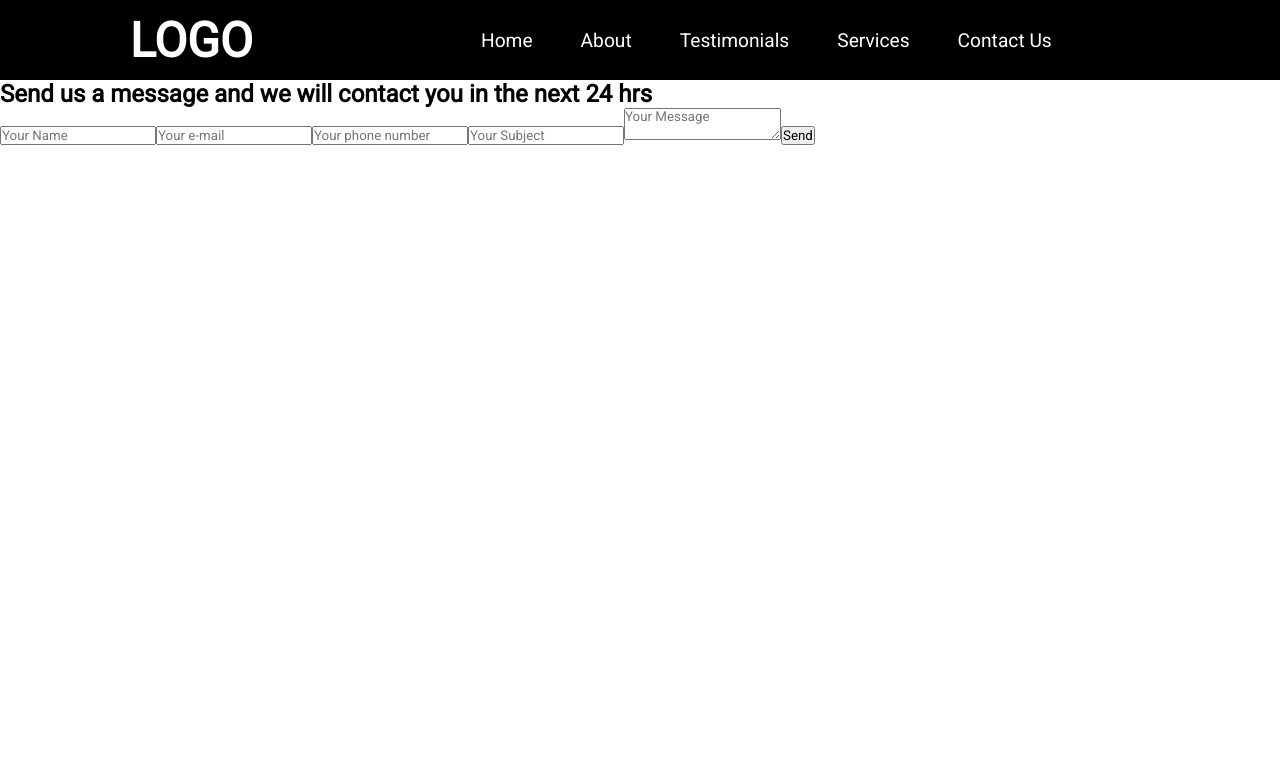
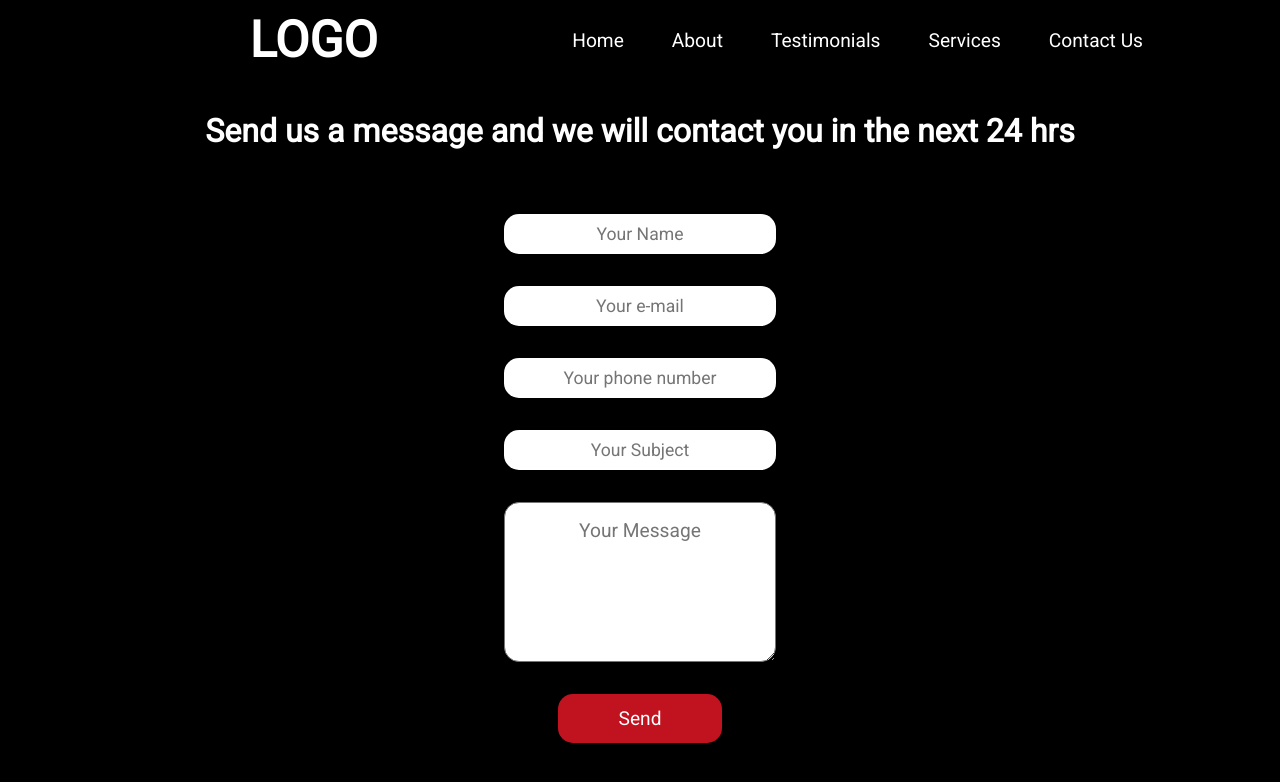
Before and after one commit to podestal/build-right, a React (Vite) app in the folder br-frontend/: page /contact in a window 1280 px wide. Shown: the top 782 px of the page. Built offline with nearby package versions, Linux system fonts and the light colour scheme.

Commit message:
contact form

```diff
--- a/br-frontend/src/App.css
+++ b/br-frontend/src/App.css
@@ -12,31 +12,60 @@ a {
   color: #fff;
 }
 
+body {
+  background-color: #000;
+  color: #fff;
+}
+
+.successful-message {
+  background-color: #70e000;
+  color: #fff;
+  padding: .5rem 1rem;
+  margin-bottom: 1rem;
+  border-radius: 15px;
+}
+
+.error-message {
+  background-color: #c1121f;
+  color: #370617;
+  padding: .5rem 1rem;
+  margin-bottom: 1rem;
+  border-radius: 15px;
+}
+
 .btn-primary {
   color: #fff;
   background-color: #c1121f;
   padding: 1.4rem;
   border-radius: 15px;
   font-size: 1.4rem;
-  max-width: 200px;
+  max-width: 300px;
+  border: none;
 }
 
 .btn-primary:hover {
   background-color: #780000;
 }
 
+.main-container {
+  width: 85%;
+  margin: auto;
+}
+
 .header {
   display: flex;
   justify-content: space-evenly;
   height: 5rem;
-  background-color: black;
+  /* background-color: black; */
   align-items: center;
   color: #fff;
+  position: relative;
 }
 
-.header h1 {
-  font-size: 3rem;
+.header .header-logo {
+  font-size: 25px;
   font-weight: bold;
+  margin: 0 auto;
 }
 
 .header a:hover {
@@ -68,7 +97,7 @@ a {
   background: linear-gradient(rgba(0, 0, 0, 0.7), rgba(0, 0, 0, 0.6)),
   url("./assets/imgs/main-hero.jpg")
   no-repeat center center/cover;
-  height: 89vh;
+  height: 100vh;
   width: 100%;
   position: relative;
   text-align: center;
@@ -84,16 +113,59 @@ a {
   justify-content: space-around;
 }
 
-.hero h1 {
+.hero .hero-content h1 {
   color: #fff;
   font-size: 3.5rem;
   width: 60%;
   line-height: 5rem;
-  margin: 2rem;
 }
 
-.hero a {
+.hero .hero-content a {
   width: 25%;
-  margin: auto;
   text-align: center;
 }
+
+/* Contact */
+
+.contact-container .contact-title {
+  text-align: center;
+  font-size: 2rem;
+  margin: 2rem auto;
+}
+
+.contact-form {
+  display: flex;
+  flex-direction: column;
+  width: 50%;
+  margin: 3rem auto;
+  align-items: center;
+}
+
+.contact-form input {
+  margin: 1rem;
+  height: 2.5rem;
+  width: 50%;
+  border-radius: 15px;
+  text-align: center;
+  border: none;
+  font-size: 1.1rem;
+}
+
+.contact-form textarea {
+  margin: 1rem;
+  margin-bottom: 2rem;
+  height: 10rem;
+  width: 50%;
+  border-radius: 15px;
+  text-align: center;
+  padding: 1rem;
+  font-size: 1.2rem;
+}
+
+.contact-form button {
+  width: 30%;
+  padding: 0.8rem;
+  margin: 2rem auto;
+  font-size: 1.2rem;
+  margin: auto;
+}
--- a/br-frontend/src/App.jsx
+++ b/br-frontend/src/App.jsx
@@ -8,16 +8,22 @@ import ServicesPage from './pages/ServicesPage'
 import Login from './pages/Login'
 import PersistLogin from './components/PersistLogin'
 import Contact from './pages/Contact'
+import { useEffect } from 'react'
 
 
 const App = () => {
 
+  const url = window.location.href
+
+  useEffect(() => {
+    console.log(url)
+  }, [url])
+
   return (
     <div>
-      <Header />
       <Routes>
         <Route element={<PersistLogin />}>
-          <Route path='' element={<Home />}/>
+          <Route path='home' element={<Home />}/>
           <Route path='about' element={<About />}/>
           <Route path='testimonials' element={<Testimonials />}/>
           <Route path='services' element={<ServicesPage />}/>
--- a/br-frontend/src/components/ContactForm.jsx
+++ b/br-frontend/src/components/ContactForm.jsx
@@ -1,6 +1,7 @@
 import React, { useState } from 'react'
 import useMutate from '../hooks/useMutate'
 import { createRequest } from '../api/api'
+import { useNavigate } from 'react-router-dom'
 
 const ContactForm = () => {
 
@@ -8,54 +9,74 @@ const ContactForm = () => {
     const [title, setTitle] = useState("")
     const [email, setEmail] = useState("")
     const [phone, setPhone] = useState("")
-    const [message, setMessage] = useState("")
+    const [description, setDescription] = useState("")
+    const [success, setSuccess] = useState(false)
+    const [error, setError] = useState(false)
+    const [displayMsg, setDisplayMsg] = useState("You successfully sent your information")
 
-    const {mutate: sendRequest} = useMutate(createRequest, '')
+    const navigate = useNavigate()
+
+    const {mutate: sendRequest} = useMutate(createRequest, '', setSuccess, setError, setDisplayMsg)
 
     const handleSubmit = e => {
         e.preventDefault()
+        setSuccess(false)
+        setError(false)
         sendRequest({ contact: {
             name,
             email,
             phone,
-            message,
+            description,
             title,
             completed: false
         }})
+        setName('')
+        setTitle('')
+        setEmail('')
+        setPhone('')
+        setDescription('')
+        // navigate('/home')
     }
 
   return (
-    <form onSubmit={handleSubmit}>
+    <form onSubmit={handleSubmit} className='contact-form'>
+        {success && <p className='successful-message'>{displayMsg}</p>}
+        {error && <p className='error-message'>{displayMsg}</p>}
         <input
+            required
             type='text'
             placeholder='Your Name'
             value={name}
             onChange={e => setName(e.target.value)}
         />
         <input
+            required
             type='email'
             placeholder='Your e-mail'
             value={email}
             onChange={e => setEmail(e.target.value)}
         />
         <input
+            required
             type='tel'
             placeholder='Your phone number'
             value={phone}
             onChange={e => setPhone(e.target.value)}
         />
         <input
+            required
             type='text'
             placeholder='Your Subject'
             value={title}
             onChange={e => setTitle(e.target.value)}
         />
         <textarea
+            required
             placeholder='Your Message'
-            value={message}
-            onChange={e => setMessage(e.target.value)}
+            value={description}
+            onChange={e => setDescription(e.target.value)}
         />
-        <button>Send</button>
+        <button className='btn-primary'>Send</button>
     </form>
   )
 }
--- a/br-frontend/src/components/Header.jsx
+++ b/br-frontend/src/components/Header.jsx
@@ -9,9 +9,9 @@ const Header = () => {
 
   return (
     <header className='header'>
-        <Link to={'/'}><h1>LOGO</h1></Link>
+        <Link className='header-logo' to={'/home  '}><h1>LOGO</h1></Link>
         <nav className='header-nav'>
-            <Link to={'/'}>Home</Link>
+            <Link to={'/home'}>Home</Link>
             <Link to={'/about'}>About</Link>
             <Link to={'/testimonials'}>Testimonials</Link>
             <Link to={'/services'}>Services</Link>
--- a/br-frontend/src/hooks/useMutate.jsx
+++ b/br-frontend/src/hooks/useMutate.jsx
@@ -1,8 +1,7 @@
-import React from 'react'
 import { useMutation } from '@tanstack/react-query'
 import { useQueryClient } from '@tanstack/react-query'
 
-const useMutate = (apiFunction, queryKey) => {
+const useMutate = (apiFunction, queryKey, setSuccess, setError, setDisplayMsg) => {
 
     const queryClient = useQueryClient()
 
@@ -10,8 +9,13 @@ const useMutate = (apiFunction, queryKey) => {
     mutationFn: data => apiFunction(data),
     onSuccess: res => {
         queryClient.invalidateQueries([queryKey])
-        console.log(res)
-    }
+        if (res.message) {
+          setError(true)
+          setDisplayMsg(res.message)
+        } else {
+          setSuccess(true)
+        }
+    },
   })
 }
 
--- a/br-frontend/src/pages/About.jsx
+++ b/br-frontend/src/pages/About.jsx
@@ -1,8 +1,10 @@
 import React from 'react'
+import Header from '../components/Header'
 
 const About = () => {
   return (
-    <div>
+      <div className='main-container'>
+        <Header />
         <h2>Who we are?</h2>
         <p>Allow Buffalo Contractors to be your partner in transforming your space into a functional and captivating environment. Trust us to deliver excellence, quality, and professionalism every step of the way.</p>
         <h2>Our Mission</h2>
--- a/br-frontend/src/pages/Contact.jsx
+++ b/br-frontend/src/pages/Contact.jsx
@@ -2,20 +2,22 @@ import React from 'react'
 import ContactForm from '../components/ContactForm'
 import Requests from '../components/Requests'
 import useAuth from '../hooks/useAuth'
+import Header from '../components/Header'
 
 const Contact = () => {
 
     const {user} = useAuth()
 
   return (
-    <div>
+    <div className='main-container contact-container'>
+        <Header />
         {user
         ?
         <Requests />
         :
         <>
-            <h2>Send us a message and we will contact you in the next 24 hrs</h2>
-            <ContactForm />
+        <h2 className='contact-title'>Send us a message and we will contact you in the next 24 hrs</h2>
+        <ContactForm />
         </>
         }
     </div>
--- a/br-frontend/src/pages/Home.jsx
+++ b/br-frontend/src/pages/Home.jsx
@@ -1,13 +1,17 @@
 import React from 'react'
 import { Link } from 'react-router-dom'
+import Header from '../components/Header'
 
 const Home = () => {
   return (
     <div className='hero'>
+      <div className='main-container'>
+      <Header />
       <dir className='hero-content'>
         <h1>Lorem ipsum, dolor sit amet consectetur adipisicing elit. Exercitationem corporis suscipit </h1>
         <Link to={'/contact'} className='btn-primary '>Get a quote</Link>
       </dir>
+      </div>
     </div>
   )
 }
--- a/br-frontend/src/pages/Login.jsx
+++ b/br-frontend/src/pages/Login.jsx
@@ -4,6 +4,7 @@ import { useMutation } from '@tanstack/react-query'
 import { useNavigate } from 'react-router-dom'
 import useUser from '../hooks/useUser'
 import useAuth from '../hooks/useAuth'
+import Header from '../components/Header'
 
 
 const Login = () => {
@@ -32,7 +33,8 @@ const Login = () => {
     }
 
   return (
-    <div>
+    <div className='main-container'>
+        <Header />
         <form onSubmit={handleLogin}>
             <input
                 type='text'
--- a/br-frontend/src/pages/ServicesPage.jsx
+++ b/br-frontend/src/pages/ServicesPage.jsx
@@ -1,9 +1,11 @@
 import React from 'react'
 import Services from '../components/Services'
+import Header from '../components/Header'
 
 const ServicesPage = () => {
   return (
-    <div>
+    <div className='main-container'>
+        <Header />
         <Services />
     </div>
   )
--- a/br-frontend/src/pages/Testimonials.jsx
+++ b/br-frontend/src/pages/Testimonials.jsx
@@ -1,9 +1,11 @@
 import React from 'react'
 import Reviews from '../components/Reviews'
+import Header from '../components/Header'
 
 const Testimonials = () => {
   return (
-    <div>
+    <div className='main-container'>
+        <Header />
         <Reviews />
     </div>
   )
```
Also changed, not shown: 2 other files (tests, documents, lock files or other folders). Lines whose indentation alone changed are shown as unchanged.
